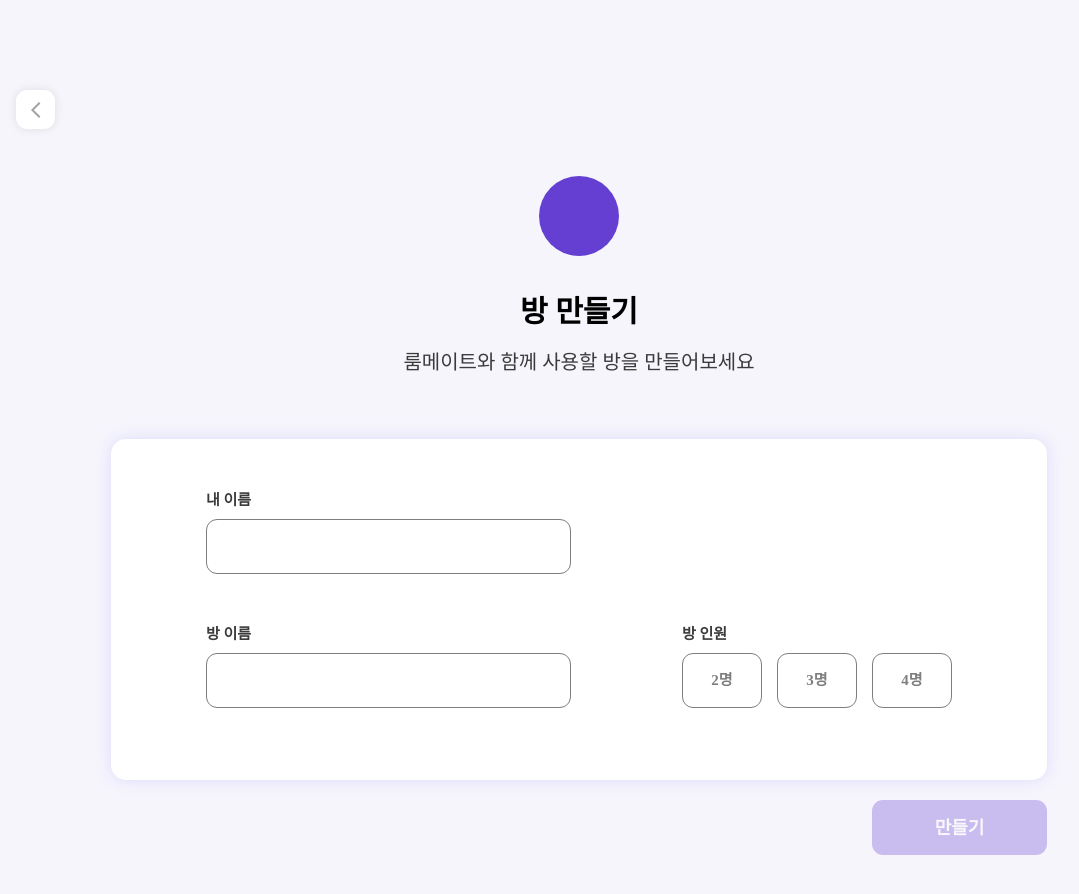
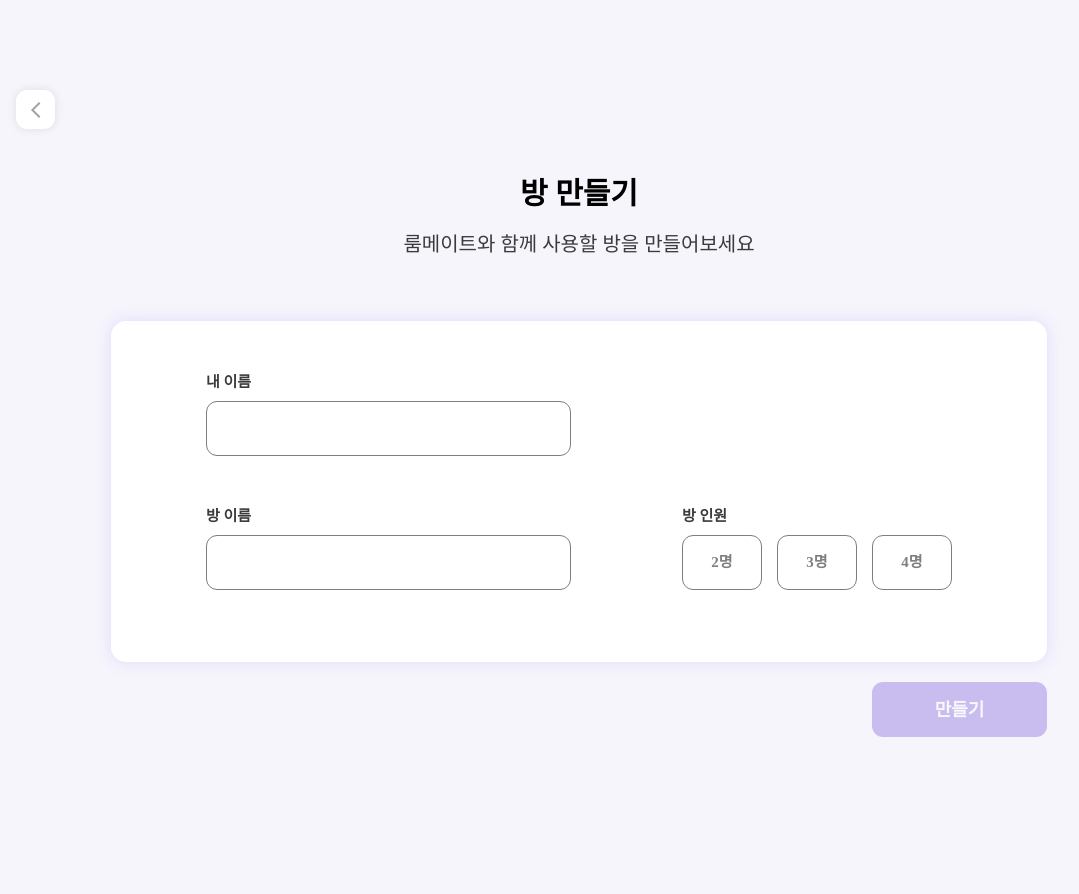
Before and after one commit to LikeLionHGU/Yesod_Kimchijjim_Front, a React (Create React App) app: page /room/create in a window 1280 px wide. Shown: the top 894 px of the page, without its empty margins (61-1140 px from the left). Built offline with nearby package versions, Linux system fonts and the light colour scheme.

Commit message:
RoomCreatePage, RoomMemberWaitPage에서 컴포넌트화

```diff
--- a/src/pages/RoomCreatePage/RoomCreatePage.js
+++ b/src/pages/RoomCreatePage/RoomCreatePage.js
@@ -3,6 +3,8 @@ import styled from "styled-components";
 import { useNavigate } from "react-router-dom";
 import { Colors } from "../../styles/colors";
 import InfoIconImg from "../../assets/info.svg";
+import NoIconTitleSection from "../../components/common/NoIconTitleSection";
+import GoBackPage from "../../components/common/BackButton";
 
 //RoomStartPage에서 와서
 //RoomInvitePage로 이동
@@ -18,64 +20,6 @@ const PageContainer = styled.div`
     padding-top: 43px;
     padding-bottom: 269px;
     position: relative;
-`;
-
-const BackButton = styled.button`
-    position: absolute;
-    top: 90px;
-    left: calc(50% - 468px - 56px - 39px);
-    @media (max-width:1200px){
-        left: 20px;
-    }
-    border-radius: 11px;
-    background: ${Colors.white};
-    box-shadow: 0 0 10px 0 ${Colors.boxShadowBlack};
-    display: flex;
-    width: 39px;
-    height: 39px;
-    padding: 10px;
-    justify-content: center;
-    align-items: center;
-    border: none;
-    cursor: pointer;
-    z-index: 100;
-
-    &:hover{
-        opacity: 0.5;
-    }
-`;
-
-const TitleSection = styled.div`
-    text-align: center;
-    margin-bottom: 64px;
-`;
-
-const TitleIcon = styled.div`
-    margin-top: 133px;
-    display: flex;
-    justify-content: center;
-    margin-bottom: 31px;
-`;
-
-const Title = styled.p`
-    color: ${Colors.black};
-    text-align: center;
-    font-family: ${Colors.font};
-    font-size: 30px;
-    font-style: normal;
-    font-weight: 700;
-    margin-bottom: 15px;
-`;
-
-const SubTitle = styled.p`
-    color: ${Colors.detailBlack};
-    text-align: center;
-    font-family: ${Colors.font};
-    font-size: 20px;
-    font-style: normal;
-    font-weight: 400;
-    margin-bottom: 0;
-    margin-top: 0;
 `;
 
 const RowWrapper = styled.div`
@@ -326,21 +270,11 @@ const RoomCreatePage = () => {
 
     return (
         <PageContainer>
-            <BackButton onClick={handleGoBack}>
-                <svg xmlns="http://www.w3.org/2000/svg" width="10" height="16" viewBox="0 0 10 16" fill="none">
-                    <path d="M9.41406 1.41406L2.82812 8L9.41406 14.5859L8 16L0 8L8 0L9.41406 1.41406Z" fill="#A2A2A2" />
-                </svg>
-            </BackButton>
-
-            <TitleSection>
-                <TitleIcon>
-                    <svg xmlns="http://www.w3.org/2000/svg" width="80" height="80" viewBox="0 0 80 80" fill="none">
-                        <circle cx="40" cy="40" r="40" fill="#653FD2" />
-                    </svg>
-                </TitleIcon>
-                <Title>방 만들기</Title>
-                <SubTitle>룸메이트와 함께 사용할 방을 만들어보세요</SubTitle>
-            </TitleSection>
+            <GoBackPage/>
+            <NoIconTitleSection
+                titleText={"방 만들기"}
+                subTitleText={"룸메이트와 함께 사용할 방을 만들어보세요"}
+            />
 
             <Card>
                 {/*내 이름*/}
--- a/src/pages/RoomWaitPage/RoomMemberWaitPage.js
+++ b/src/pages/RoomWaitPage/RoomMemberWaitPage.js
@@ -4,6 +4,7 @@ import { useNavigate, useLocation} from "react-router-dom";
 import { Colors } from "../../styles/colors";
 import InfoIconImg from "../../assets/info.svg";
 import GoBackPage from "../../components/common/BackButton";
+import NoIconTitleSection from "../../components/common/NoIconTitleSection";
 
 const RoomMemberWaitPage = () => {
     const navigate = useNavigate();
@@ -18,10 +19,10 @@ const RoomMemberWaitPage = () => {
     return (
         <PageContainer>
             <GoBackPage />
-            <TitleGroup>
-                <Title>대기실</Title>
-                <SubTitle>모든 룸메이트가 입장하길 기다리고 있어요</SubTitle>
-            </TitleGroup>
+            <NoIconTitleSection
+                titleText={"대기실"}
+                subTitleText={"모든 룸메이트가 입장하길 기다리고 있어요"}
+            />
             <Card>
                 <CodeGroup>
                     <Label>방 코드</Label>
@@ -46,33 +47,6 @@ const PageContainer = styled.div`
     padding-bottom: 269px;
     position: relative;
     box-sizing: border-box;
-`;
-
-const TitleGroup = styled.div`
-    text-align: center;
-    margin-top: 164px;
-`;
-
-const Title = styled.p`
-    color: ${Colors.detailBlack};
-    text-align: center;
-    font-family: ${Colors.font};
-    font-size: 30px;
-    font-style: normal;
-    font-weight: 700;
-    line-height: 30px;
-    margin-bottom: 15px;
-`;
-
-const SubTitle = styled.p`
-    color: ${Colors.detailBlack};
-    text-align: center;
-    font-family: ${Colors.font};
-    font-size: 20px;
-    font-style: normal;
-    font-weight: 400;
-    margin-bottom: 0;
-    margin-top: 0;
 `;
 
 const Card = styled.div`
```
